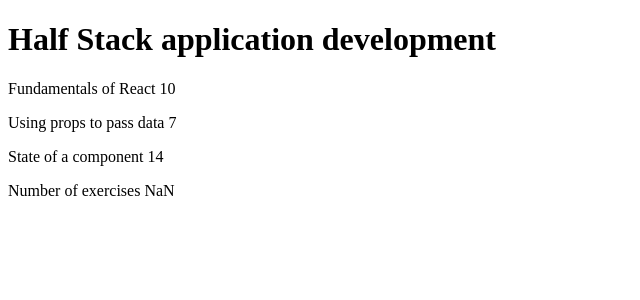
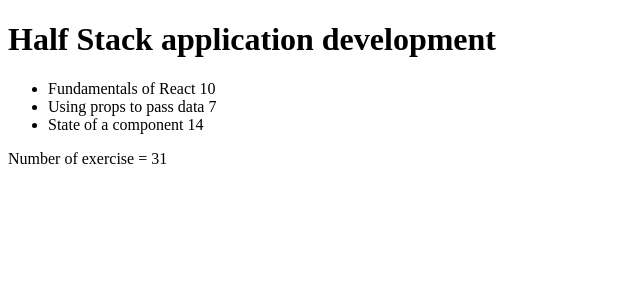
Before and after one commit to nimbly-dev/fso-part01, a React (Vite) app in the folder courseinfo/: page / in a window 1280 px wide. Shown: the top 300 px of the page, without its empty margins (0-640 px from the left). Built offline with nearby package versions, Linux system fonts and the light colour scheme.

Commit message:
part01: 1.2: course information, step2

```diff
--- a/courseinfo/src/App.jsx
+++ b/courseinfo/src/App.jsx
@@ -3,21 +3,33 @@
 import Total from "./components/Total"
 
 const App = () => {
-  const course = 'Half Stack application development'
-  const part1 = 'Fundamentals of React'
-  const exercises1 = 10
-  const part2 = 'Using props to pass data'
-  const exercises2 = 7
-  const part3 = 'State of a component'
-  const exercises3 = 14
+  const course = {
+    name: 'Half Stack application development',
+    parts: [
+      {
+        key: 'fundReact',
+        name: 'Fundamentals of React',
+        exercises: 10
+      },
+      {
+        key: 'propsData',
+        name: 'Using props to pass data',
+        exercises: 7
+      },
+      {
+        key:'componentState',
+        name: 'State of a component',
+        exercises: 14
+      }
+    ]
+  }
+
 
   return (
     <div>
-      <Header courseName={course}/>
-      <Content contentName={part1} contentExercise={exercises1}/>
-      <Content contentName={part2} contentExercise={exercises2}/>
-      <Content contentName={part3} contentExercise={exercises3}/>
-      <Total exercises1={exercises1} exercises2={exercises2} exercises3={exercises3}/>
+      <Header courseName={course.name}/>
+      <Content parts={course.parts}/>
+      <Total parts={course.parts}/>
     </div>
   )
 }
--- a/courseinfo/src/components/Content.jsx
+++ b/courseinfo/src/components/Content.jsx
@@ -1,9 +1,20 @@
 /* eslint-disable react/prop-types */
-const Content = ({contentName,contentExercise})=>{
+import Part from "./Part";
+
+const Content = (props)=>{
     return(
-        <p>
-            {contentName} {contentExercise}
-        </p>
+        <ul>
+            {
+                props.parts.map((part)=>{
+                    return(
+                        <li key={part.key}>
+                            <Part contentName={part.name} contentExercise={part.exercises}/>
+                        </li>
+                    );
+
+                })
+            }
+        </ul>
     )
 }
 
--- /dev/null
+++ b/courseinfo/src/components/Part.jsx
@@ -0,0 +1,10 @@
+/* eslint-disable react/prop-types */
+const Part = ({contentName,contentExercise})=>{
+    return(
+        <>
+         {contentName} {contentExercise}
+        </>
+    )
+}
+
+export default Part;
--- a/courseinfo/src/components/Total.jsx
+++ b/courseinfo/src/components/Total.jsx
@@ -1,10 +1,12 @@
 /* eslint-disable react/prop-types */
-const Total = (props)=>{
-    return(
-        <p>
-            Number of exercises {props.exercise1 + props.exercise2 + props.exercise3}
-        </p>
+const Total = (props) => {
+    const totalExercises = props.parts.reduce((total, part) => total + part.exercises, 0);
+
+    return (
+      <p>
+        Number of exercise = {totalExercises}
+      </p>
     )
-}
+  }
 
 export default Total;
```
